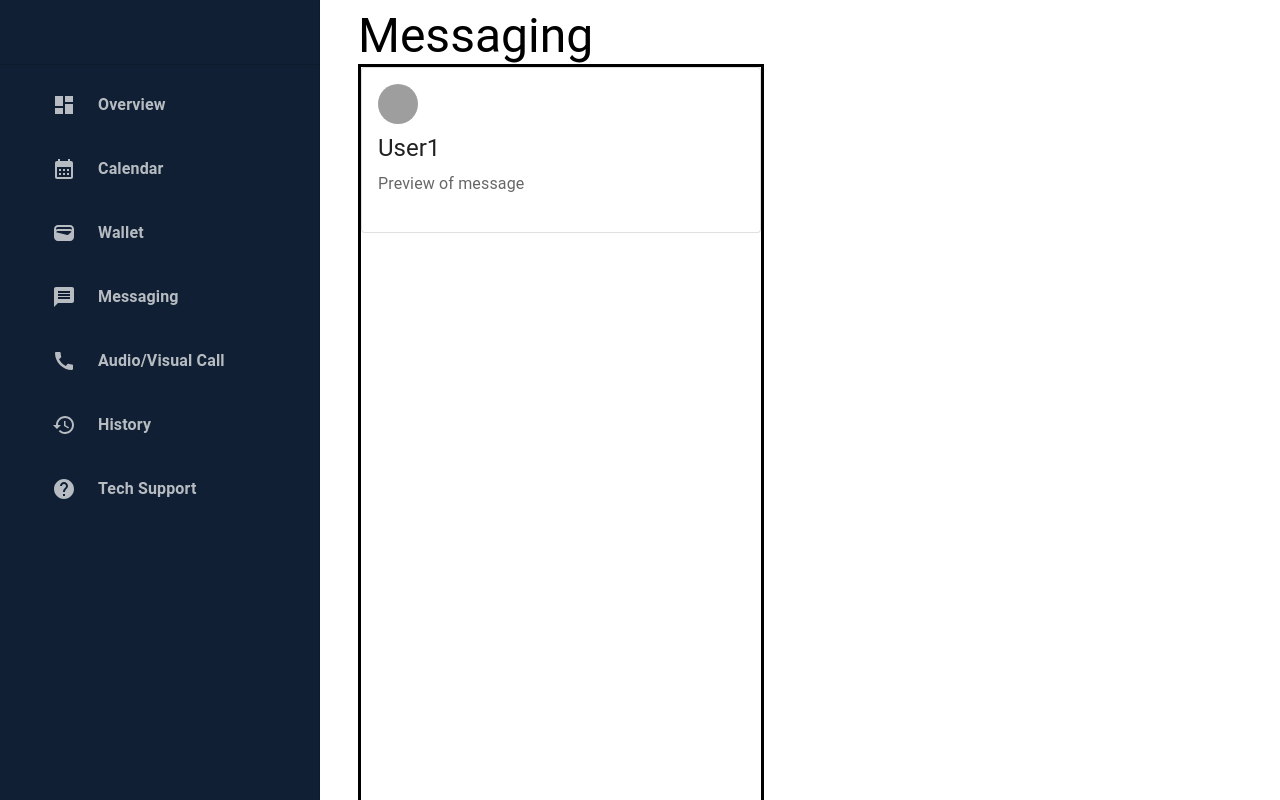
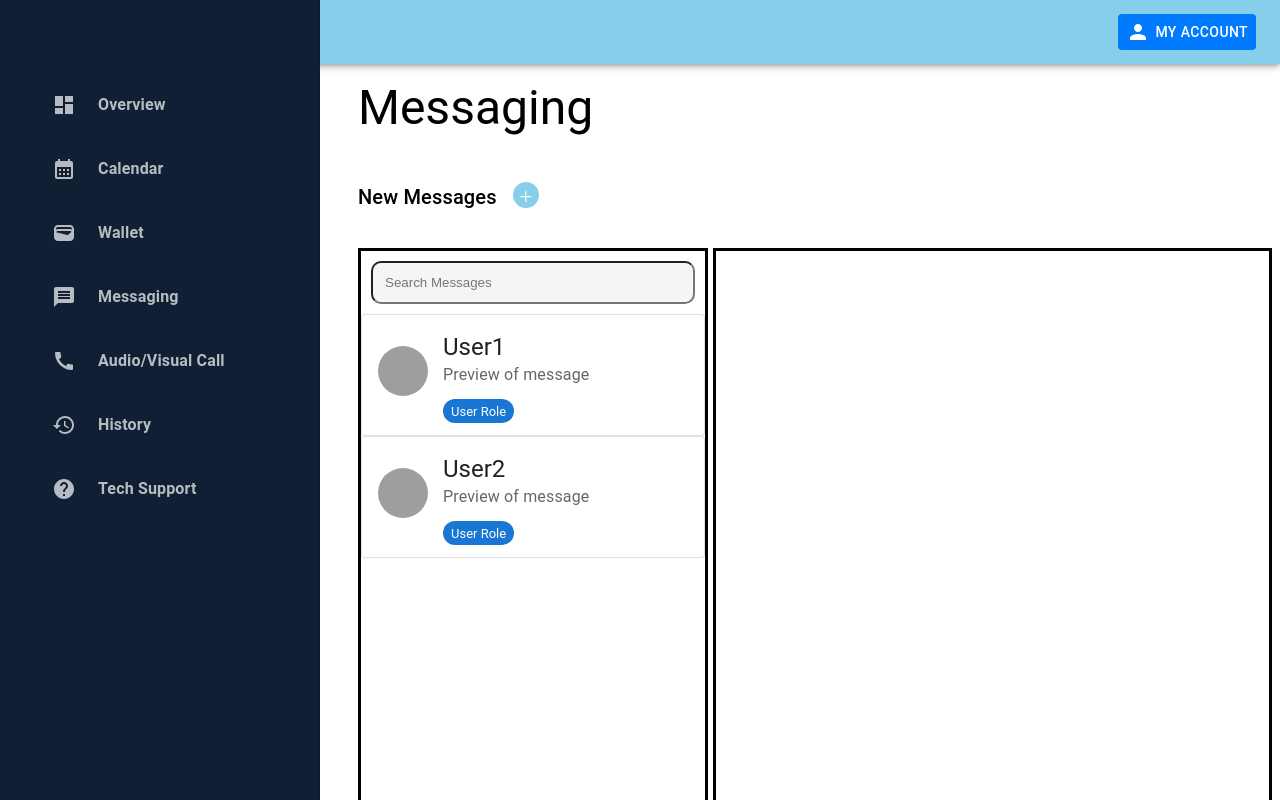
Before and after one commit to lynnpark95/techConnects, a React (Create React App) app: page /messaging in a window 1280 px wide. Shown: the top 800 px of the page. Built offline with nearby package versions, Linux system fonts and the light colour scheme; grey boxes are pictures that could not be loaded.

Commit message:
Added more to the messaging page. Also added a bar at the top that we can throw on each page

```diff
--- a/src/App.jsx
+++ b/src/App.jsx
@@ -5,7 +5,7 @@ import Dashboard from './Dashboard';
 import Calendar from './Components/Pages/Calendar';
 import Overview from './Components/Pages/Overview';
 import Wallet from './Components/Pages/Wallet';
-import Messaging from './Components/Pages/Messaging';
+import Messaging from './Components/Pages/MessagingPage/Messaging';
 import AudioVisual from './Components/Pages/AudioVisual';
 import History from './Components/Pages/History';
 import TechSupport from './Components/Pages/TechSupport';
--- /dev/null
+++ b/src/Components/Header.jsx
@@ -0,0 +1,39 @@
+import React from "react";
+import AppBar from "@mui/material/AppBar";
+import Toolbar from "@mui/material/Toolbar";
+import Typography from "@mui/material/Typography";
+import Button from "@mui/material/Button";
+import PersonIcon from "@mui/icons-material/Person";
+
+function Header() {
+  const headerStyles = {
+    backgroundColor: "#87CEEB", // Background color
+    // Padding to make it thinner
+    position: "fixed", // Position fixed to place it at the top
+    top: 0, // Position at the top of the screen
+    width: "100%", // Full width
+    zIndex: 1000, // Optional: Adjust the z-index as needed
+  };
+
+  const buttonStyles = {
+    backgroundColor: "#007bff", // Button background color
+    color: "white", // Button font color
+  };
+
+  return (
+    <AppBar style={headerStyles}>
+      <Toolbar>
+        <Typography variant="h6">Page Title</Typography>
+        <div style={{ flexGrow: 1 }}></div>
+        <div>
+          <Button style={buttonStyles}>
+            <PersonIcon sx={{marginRight: "5px"}} />
+            My Account
+          </Button>
+        </div>
+      </Toolbar>
+    </AppBar>
+  );
+}
+
+export default Header;
--- a/src/Components/Navbar Items/Navbar.jsx
+++ b/src/Components/Navbar Items/Navbar.jsx
@@ -24,6 +24,7 @@ const Navbar = () => {
 
     const navigate = useNavigate();
   return (
+
     <Drawer
       sx={navStyles.drawer}
       variant="permanent"
--- a/src/Components/Pages/Cards.jsx
+++ /dev/null
@@ -1,30 +0,0 @@
-import React from "react";
-import Card from "@mui/material/Card";
-import CardContent from "@mui/material/CardContent";
-import Typography from "@mui/material/Typography";
-import { Box } from "@mui/material";
-import AvatarUser from "./AvatarUser";
-import FullConversationCard from "./FullConversationCard";
-
-export default function Cards({ marginLeft, onCardClick }) {
-  const handleCardClick = () => {
-    // Call the onCardClick function passed from the parent component
-    onCardClick(FullConversationCard); // You can pass any data you want here
-  };
-
-  return (
-    <Box sx={{ maxWidth: 400, marginLeft }}>
-      <Card variant="outlined" onClick={handleCardClick}>
-        <CardContent>
-          <AvatarUser />
-          <Typography variant="h5" component="div">
-            User1
-          </Typography>
-          <Typography sx={{ mb: 1.5 }} color="text.secondary" paddingTop={1}>
-            Preview of message
-          </Typography>
-        </CardContent>
-      </Card>
-    </Box>
-  );
-}
--- a/src/Components/Pages/Messaging.jsx
+++ /dev/null
@@ -1,61 +0,0 @@
-// MyComponent.js
-
-import React, { useState } from "react";
-import Box from "@mui/material/Box";
-import Typography from "@mui/material/Typography";
-import Navbar from "../Navbar Items/Navbar";
-import Cards from "./Cards";
-import FullConversationCard from "./FullConversationCard"; // Import FullConversationCard
-
-function Messaging() {
-  const marginLeft = "350px"; // Set your desired margin value here
-
-  const [selectedConversation, setSelectedConversation] = useState(null);
-
-  const handleCardClick = (conversationDetails) => {
-    console.log("Card clicked:", conversationDetails); // Add console log
-    setSelectedConversation(conversationDetails);
-  };
-
-  return (
-    <div>
-      <div>
-        {/* You can replace this with your Navbar component */}
-        <Navbar />
-      </div>
-      <div style={{ marginLeft }}>
-        <Box
-          sx={{
-            display: "flex",
-            alignItems: "center",
-          }}
-        >
-          <Typography variant="h3" component="h1">
-            Messaging
-          </Typography>
-        </Box>
-        <Box
-          sx={{
-            alignItems: "left",
-            border: "solid",
-            maxWidth: 400,
-            height: "100vh",
-          }}
-        >
-          {/* Pass handleCardClick function to Cards */}
-          <Cards marginLeft={0} onCardClick={handleCardClick} />
-        </Box>
-      </div>
-
-      {/* Render selected conversation details */}
-      {selectedConversation && (
-        <FullConversationCard
-          marginLeft={marginLeft}
-          conversation={selectedConversation}
-        />
-      )}
-    </div>
-  );
-}
-
-export default Messaging;
--- a/src/Components/Pages/AvatarUser.jsx
+++ b/src/Components/Pages/MessagingPage/AvatarUser.jsx
@@ -8,7 +8,7 @@ export default function AvatarUser() {
       <Avatar
         alt="Remy Sharp"
         src="./AvatarExample.jpg" // Updated relative path
-        sx={{ width: 40, height: 40 }}
+        sx={{ width: 50, height: 50 }}
       />
     </Stack>
   );
--- /dev/null
+++ b/src/Components/Pages/MessagingPage/Cards.jsx
@@ -0,0 +1,60 @@
+import React from "react";
+import Card from "@mui/material/Card";
+import CardContent from "@mui/material/CardContent";
+import Typography from "@mui/material/Typography";
+import { Box } from "@mui/material";
+import AvatarUser from "./AvatarUser";
+import FullConversationCard from "./FullConversationCard";
+import Chip from "./Chip";
+
+export default function Cards({ marginLeft, onCardClick }) {
+  const handleCardClick = () => {
+    // Call the onCardClick function passed from the parent component
+    onCardClick(FullConversationCard); // You can pass any data you want here
+  };
+
+  return (
+    <Box sx={{ maxWidth: 400 }}>
+      <Card variant="outlined" onClick={handleCardClick} sx={{ height: 120 }}>
+        <CardContent>
+          <div style={{display: 'flex'}}>
+            <div style={{paddingTop: 15}}>
+            <AvatarUser />
+            </div>
+            <div style={{paddingLeft: 15}}>
+            <Typography variant="h5" component="div">
+              User1
+            </Typography>
+            <Typography sx={{ mb: 1.5 }} color="text.secondary" paddingTop={0}>
+              Preview of message
+            </Typography>
+            <div style={{paddingTop: 0}}>
+            <Chip />
+            </div>
+            </div>
+          </div>
+        </CardContent>
+      </Card>
+      <Card variant="outlined" onClick={handleCardClick} sx={{ height: 120 }}>
+        <CardContent>
+          <div style={{display: 'flex'}}>
+            <div style={{paddingTop: 15}}>
+            <AvatarUser />
+            </div>
+            <div style={{paddingLeft: 15}}>
+            <Typography variant="h5" component="div">
+              User2
+            </Typography>
+            <Typography sx={{ mb: 1.5 }} color="text.secondary" paddingTop={0}>
+              Preview of message
+            </Typography>
+            <div style={{paddingTop: 0}}>
+            <Chip />
+            </div>
+            </div>
+          </div>
+        </CardContent>
+      </Card>
+    </Box>
+  );
+}
--- /dev/null
+++ b/src/Components/Pages/MessagingPage/Chip.jsx
@@ -0,0 +1,13 @@
+import * as React from 'react';
+import Chip from '@mui/material/Chip';
+import Stack from '@mui/material/Stack';
+
+export default function ColorChips() {
+  return (
+    <Stack spacing={1} alignItems="left">
+      <Stack direction="row" spacing={1}>
+        <Chip label="User Role" color="primary" size='small'/>
+      </Stack>
+    </Stack>
+  );
+}
--- /dev/null
+++ b/src/Components/Pages/MessagingPage/Messaging.jsx
@@ -0,0 +1,109 @@
+// MyComponent.js
+
+import React, { useState } from "react";
+import Box from "@mui/material/Box";
+import Typography from "@mui/material/Typography";
+import Navbar from "../../Navbar Items/Navbar";
+import Cards from "./Cards";
+import FullConversationCard from "./FullConversationCard"; // Import FullConversationCard
+import PlusIcon from "./PlusIcon";
+import Header from "../../Header";
+
+function Messaging() {
+  const marginLeft = "350px"; // Set your desired margin value here
+
+  const [selectedConversation, setSelectedConversation] = useState(null);
+
+  const handleCardClick = (conversationDetails) => {
+    console.log("Card clicked:", conversationDetails); // Add console log
+    setSelectedConversation(conversationDetails);
+  };
+
+  return (
+    <div>
+      <div>
+        <Header />
+      </div>
+      <div>
+
+        <Navbar />
+      </div>
+      <div style={{ marginLeft }}>
+        <Box
+          sx={{
+            alignItems: "center",
+            paddingBottom: "30px",
+            marginTop: 10
+          }}
+        >
+          <Typography variant="h3" component="h1">
+            Messaging
+          </Typography>
+        </Box>
+        <div>
+        <Box
+          sx={{
+            alignItems: "center",
+            paddingBottom: "20px",
+            display: 'flex'
+          }}
+        >
+          <Typography variant="h6" component="p">
+            New Messages
+          </Typography>
+          <PlusIcon />
+        </Box>
+        </div>
+        <div style={{ display: "flex", height: "100vh" }}>
+          <div style={{ width: 350, paddingRight: "5px" }}>
+            <Box
+              sx={{
+                alignItems: "left",
+                border: "solid",
+                maxWidth: 400,
+                height: "100vh",
+              }}
+            >
+              <div style={{ display: "flex", padding: '10px' }}>
+            <input
+              type="text"
+              placeholder="Search Messages"
+              style={{
+                padding: "10px",
+                borderRadius: "10px",
+                background: "#f5f5f5",
+                width: "95%",
+                padding: '12px'
+              }}
+            />
+          </div>
+              {/* Pass handleCardClick function to Cards */}
+              <Cards marginLeft={0} onCardClick={handleCardClick} />
+            </Box>
+          </div>
+
+          <Box
+            sx={{
+              flex: 1,
+              border: "solid",
+              padding: 2,
+
+              height: "100vh",
+              width: 300,
+            }}
+          ></Box>
+        </div>
+      </div>
+
+      {/* Render selected conversation details */}
+      {selectedConversation && (
+        <FullConversationCard
+          marginLeft={marginLeft}
+          conversation={selectedConversation}
+        />
+      )}
+    </div>
+  );
+}
+
+export default Messaging;
--- /dev/null
+++ b/src/Components/Pages/MessagingPage/PlusIcon.jsx
@@ -0,0 +1,26 @@
+import * as React from 'react';
+import Box from '@mui/material/Box';
+import { green } from '@mui/material/colors';
+import Icon from '@mui/material/Icon';
+
+export default function PlusIcon() {
+
+    const cloudyBlue = {
+        backgroundColor: '#87CEEB',
+    borderRadius: '50%',
+    padding: '1px',
+    color: 'white',
+    };
+
+  return (
+    <Box
+      sx={{
+        '& > :not(style)': {
+          m: 2,
+        },
+      }}
+    >
+       <Icon style={cloudyBlue}>+</Icon>
+    </Box>
+  );
+}
```
Also changed, not shown: src/Components/Pages/MessagingPage/AvatarExample.jpg (renamed from src/Components/Pages/AvatarExample.jpg), src/Components/Pages/MessagingPage/FullConversationCard.jsx (renamed from src/Components/Pages/FullConversationCard.jsx).
